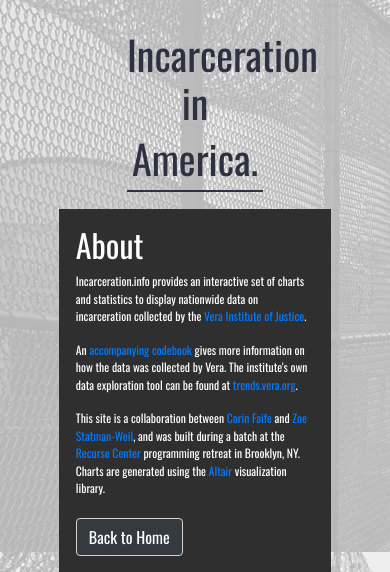
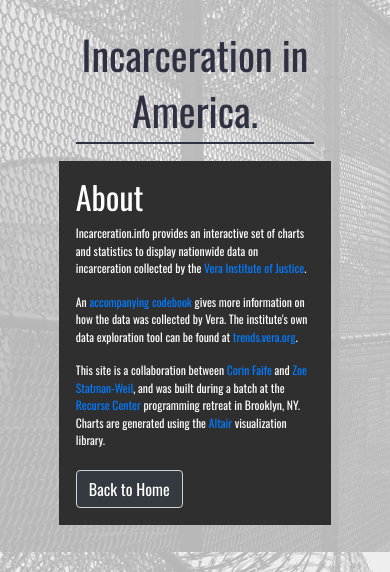
Before and after one commit to corintxt/incarceration-interactive, a Flask app: page /about in a window 390 px wide. Shown: the part 181-753 px from the top of the page. Run offline with Flask 2, Linux system fonts and the light colour scheme; some libraries are stand-ins or nearby versions.

Commit message:
.home-title fix

```diff
--- a/static/style.css
+++ b/static/style.css
@@ -124,6 +124,9 @@ span.orange {
     p {
         font-size: 3vw;
     }
+    .home-title {
+        max-width: 70%;
+    }
 }
 
 @media (min-width: 350px) and (max-width: 767px) {
@@ -139,4 +142,7 @@ span.orange {
     p {
         font-size: 3vw;
     }
+    .home-title {
+        max-width: 70%;
+    }
 }
```
